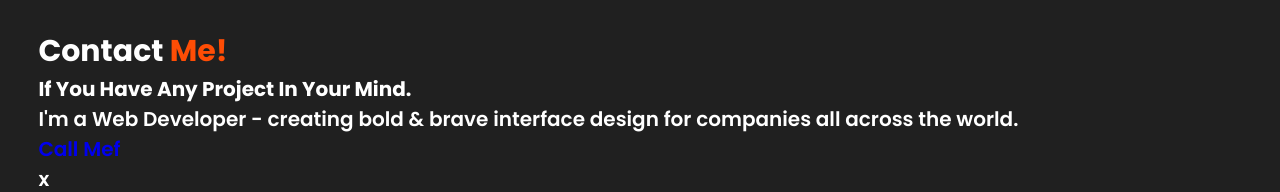
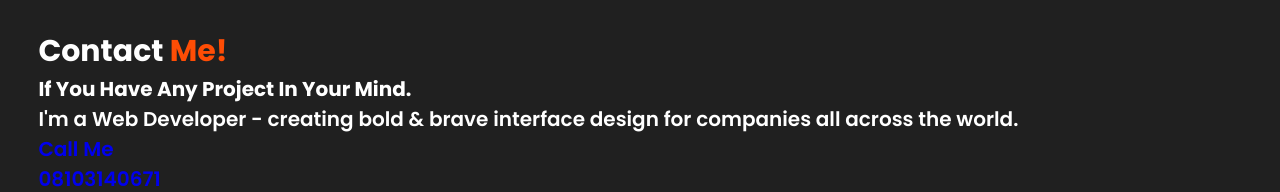
Before and after one commit to Nyceechristian/myportfoliowebsite, a plain HTML site: page index.html in a window 1280 px wide. Shown: the part 2340-2532 px from the top of the page. Drawn offline with nearby package versions, Linux system fonts and the light colour scheme.

Commit message:
version3

```diff
--- a/index.html
+++ b/index.html
@@ -184,7 +184,7 @@
                         <h4>If You Have Any Project In Your Mind. </h4>
                         <p>I'm a Web Developer - creating bold & brave interface design for companies all across the world.</p>
                         <div class="list">
-                            <li><a href="tel:+234 8103140671">Call Mef</a></li>x
+                            <li><a href="tel:+234 8103140671">Call Me</a></li>
                             <li><a href="#">08103140671</a></li>
                             <li><a href="#">Nyceechristian535@gmail.com</a></li>
                             <li><a href="#">Like Share & Subscribe</a></li>
```
